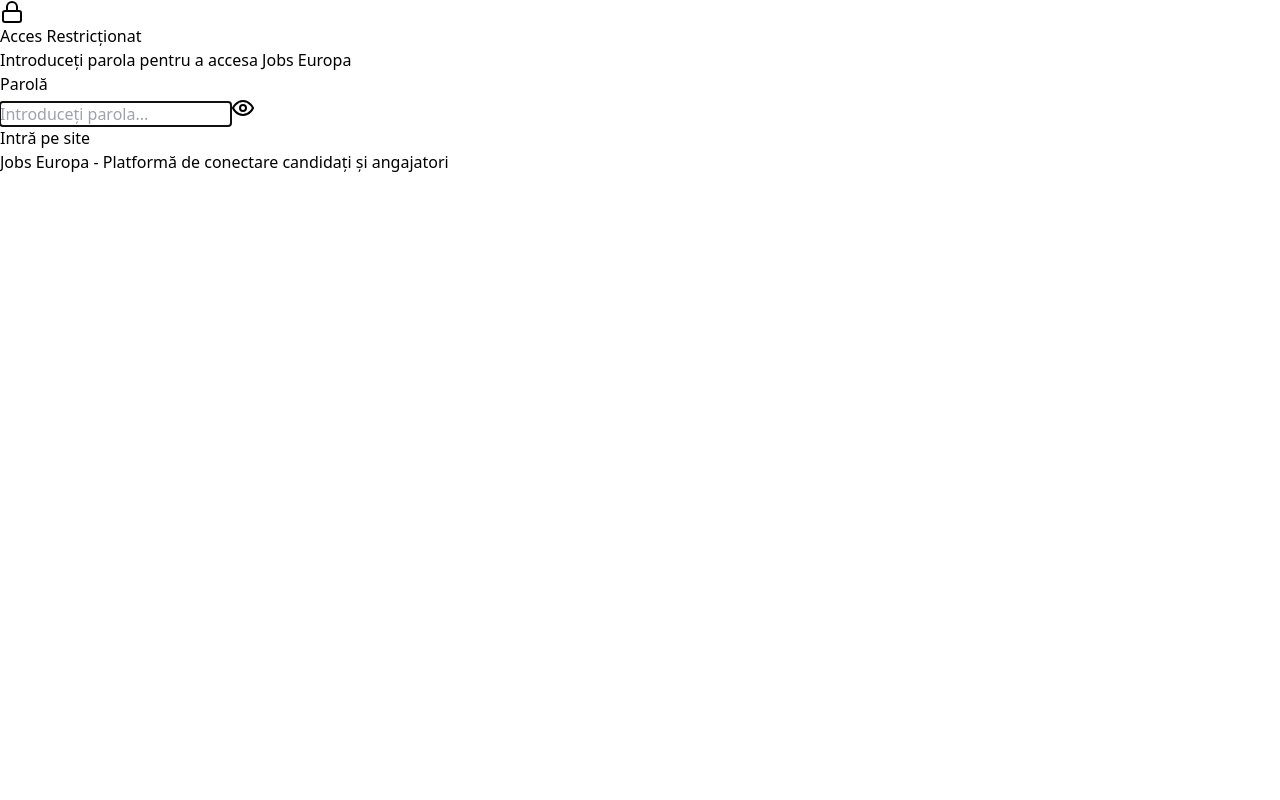
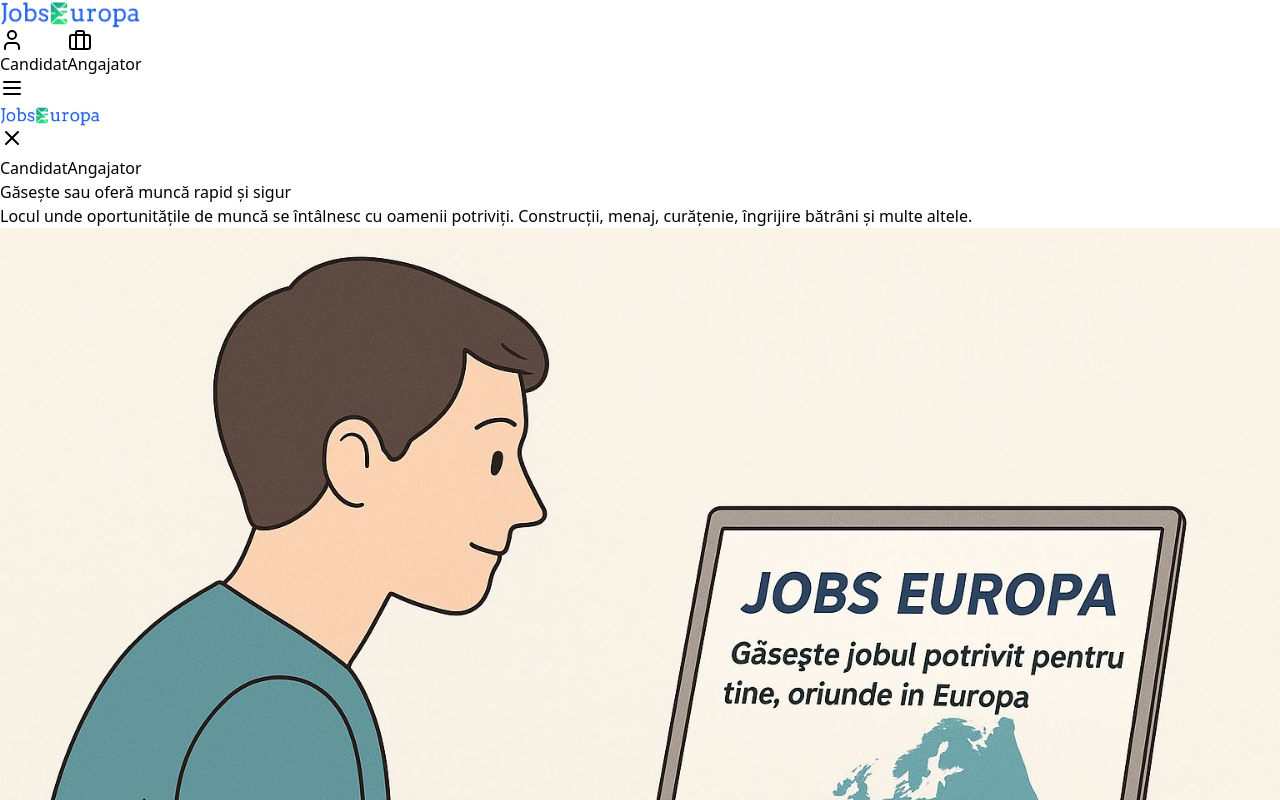
Before and after one commit to laviniafechete/jobsEuropa, a React (Vite) app: page / in a window 1280 px wide. Shown: the top 800 px of the page. Built offline with nearby package versions, Linux system fonts and the light colour scheme.

Commit message:
Remove password gate and Stimorol1 check from the app

```diff
--- a/src/components/PasswordGate.tsx
+++ b/src/components/PasswordGate.tsx
@@ -1,116 +1,5 @@
-import React, { useState, useEffect } from 'react';
-import { Eye, EyeOff, Lock } from 'lucide-react';
+import React from 'react';
 
-interface PasswordGateProps {
-  children: React.ReactNode;
+export default function PasswordGate({ children }: { children: React.ReactNode }) {
+  return <>{children}</>;
 }
-
-const PasswordGate: React.FC<PasswordGateProps> = ({ children }) => {
-  const [isAuthenticated, setIsAuthenticated] = useState(false);
-  const [password, setPassword] = useState('');
-  const [showPassword, setShowPassword] = useState(false);
-  const [error, setError] = useState('');
-  const [isLoading, setIsLoading] = useState(true);
-
-  const CORRECT_PASSWORD = 'Stimorol1';
-  const STORAGE_KEY = 'jobs-europa-gate-auth';
-
-  useEffect(() => {
-    // Check if user is already authenticated
-    const stored = localStorage.getItem(STORAGE_KEY);
-    if (stored === 'authenticated') {
-      setIsAuthenticated(true);
-    }
-    setIsLoading(false);
-  }, []);
-
-  const handleSubmit = (e: React.FormEvent) => {
-    e.preventDefault();
-    setError('');
-
-    if (password === CORRECT_PASSWORD) {
-      setIsAuthenticated(true);
-      localStorage.setItem(STORAGE_KEY, 'authenticated');
-    } else {
-      setError('Parolă incorectă. Încearcă din nou.');
-      setPassword('');
-    }
-  };
-
-  if (isLoading) {
-    return (
-      <div className="min-h-screen bg-gradient-to-br from-blue-50 to-green-50 flex items-center justify-center">
-        <div className="animate-spin rounded-full h-12 w-12 border-b-2 border-blue-600"></div>
-      </div>
-    );
-  }
-
-  if (!isAuthenticated) {
-    return (
-      <div className="min-h-screen bg-gradient-to-br from-blue-50 to-green-50 flex items-center justify-center p-4">
-        <div className="max-w-md w-full bg-white rounded-2xl shadow-xl p-8">
-          <div className="text-center mb-8">
-            <div className="mx-auto w-16 h-16 bg-blue-100 rounded-full flex items-center justify-center mb-4">
-              <Lock className="w-8 h-8 text-blue-600" />
-            </div>
-            <h1 className="text-2xl font-bold text-gray-900 mb-2">Acces Restricționat</h1>
-            <p className="text-gray-600">
-              Introduceți parola pentru a accesa Jobs Europa
-            </p>
-          </div>
-
-          <form onSubmit={handleSubmit} className="space-y-6">
-            <div>
-              <label htmlFor="password" className="block text-sm font-medium text-gray-700 mb-2">
-                Parolă
-              </label>
-              <div className="relative">
-                <input
-                  id="password"
-                  type={showPassword ? 'text' : 'password'}
-                  value={password}
-                  onChange={(e) => setPassword(e.target.value)}
-                  className="w-full px-4 py-3 border border-gray-300 rounded-lg focus:outline-none focus:ring-2 focus:ring-blue-500 focus:border-transparent pr-10"
-                  placeholder="Introduceți parola..."
-                  autoFocus
-                />
-                <button
-                  type="button"
-                  onClick={() => setShowPassword(!showPassword)}
-                  className="absolute inset-y-0 right-0 flex items-center pr-3 text-gray-400 hover:text-gray-600"
-                >
-                  {showPassword ? (
-                    <EyeOff className="w-5 h-5" />
-                  ) : (
-                    <Eye className="w-5 h-5" />
-                  )}
-                </button>
-              </div>
-              {error && (
-                <p className="mt-2 text-sm text-red-600">{error}</p>
-              )}
-            </div>
-
-            <button
-              type="submit"
-              disabled={!password.trim()}
-              className="w-full bg-blue-600 hover:bg-blue-700 disabled:bg-gray-400 disabled:cursor-not-allowed text-white font-semibold py-3 px-4 rounded-lg transition duration-200"
-            >
-              Intră pe site
-            </button>
-          </form>
-
-          <div className="mt-8 pt-6 border-t border-gray-200">
-            <p className="text-center text-xs text-gray-500">
-              Jobs Europa - Platformă de conectare candidați și angajatori
-            </p>
-          </div>
-        </div>
-      </div>
-    );
-  }
-
-  return <>{children}</>;
-};
-
-export default PasswordGate;
```
